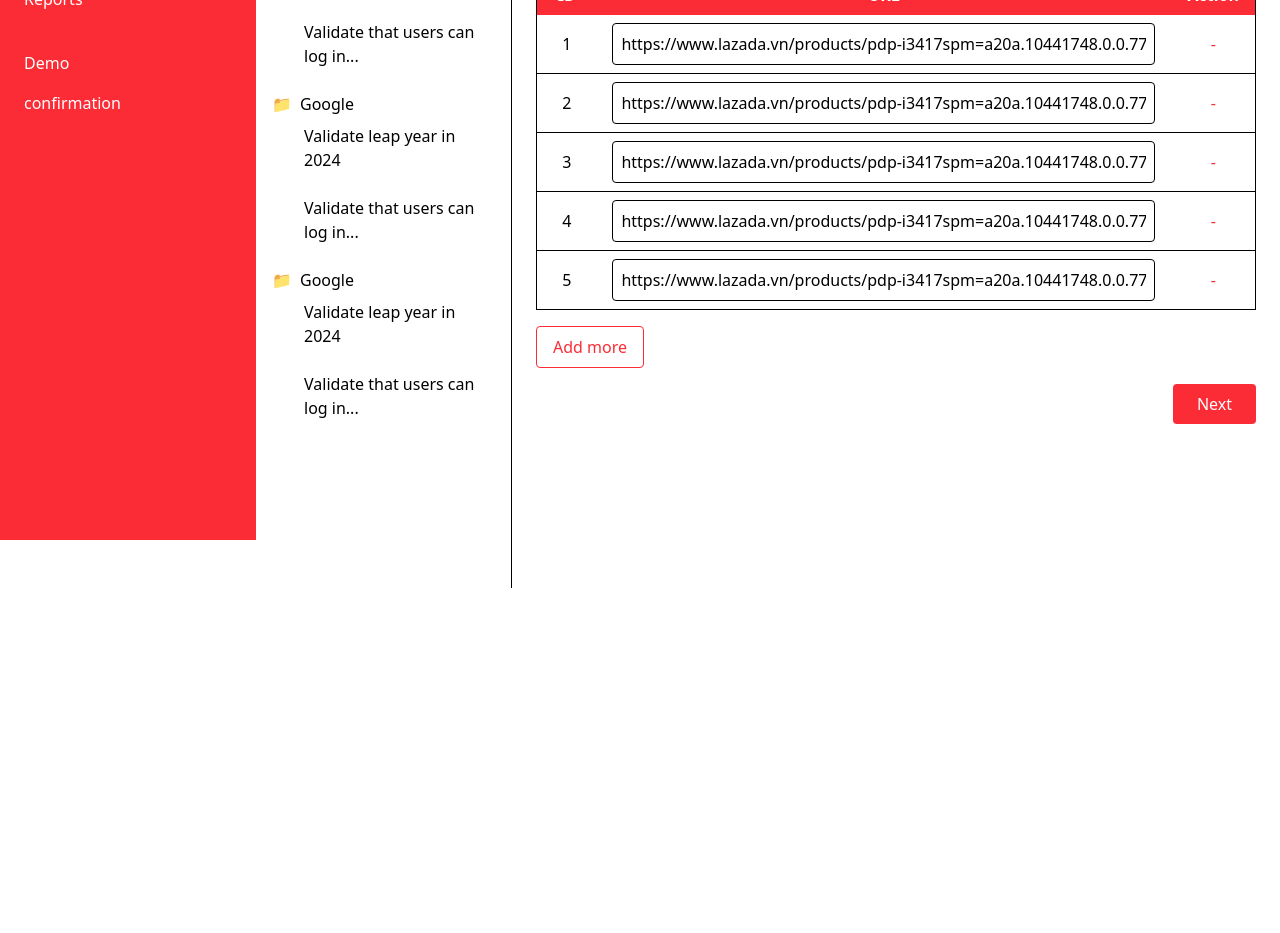
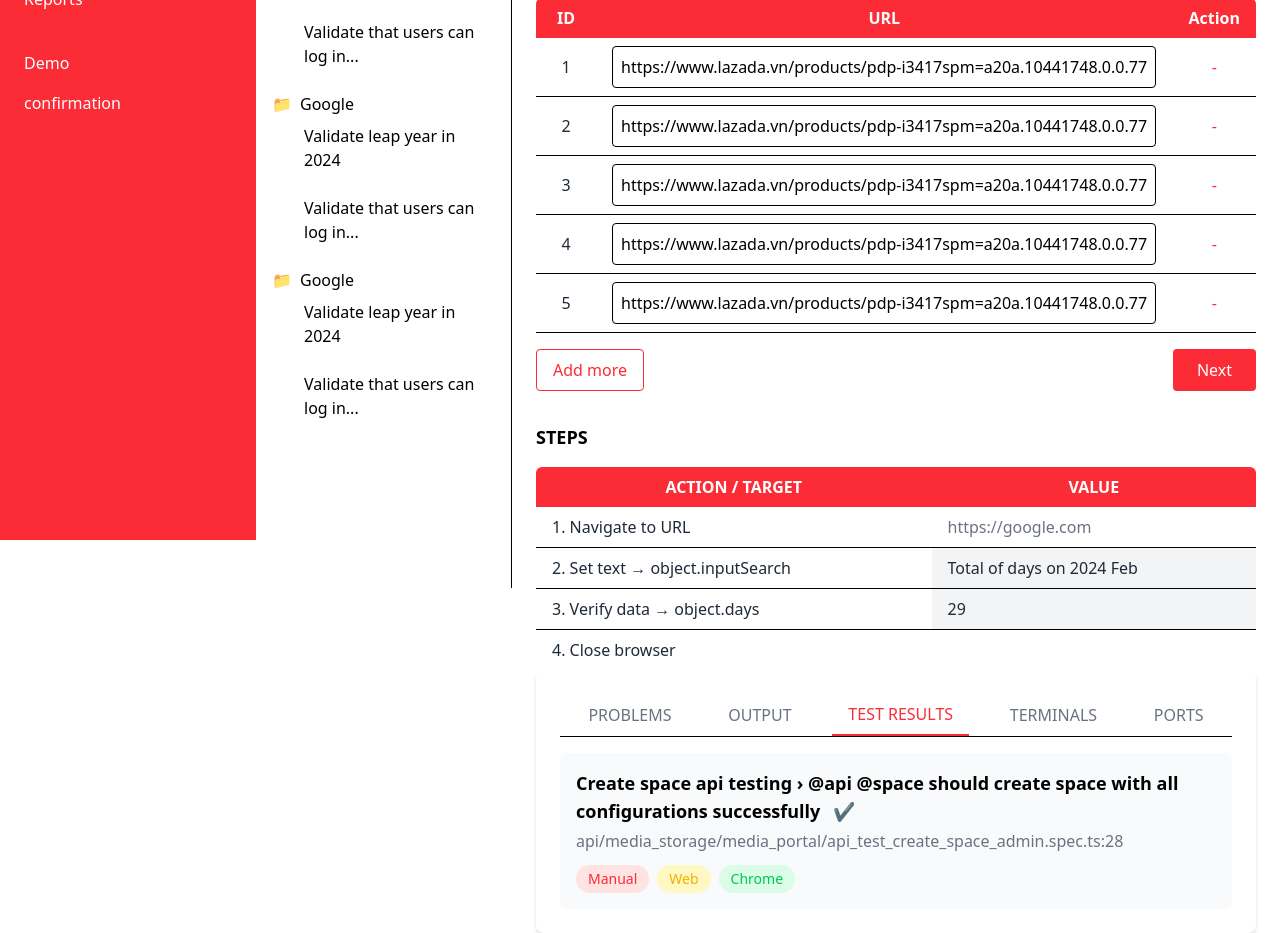
Before and after one commit to tqmark/mars0-fe, a Vue app: page /#/auto-testcase/1 in a window 1280 px wide. Shown: the part 260-1193 px from the top of the page. Before the commit the page ends 848 px from the top, so only its background shows below. Built offline with nearby package versions, Linux system fonts and the light colour scheme.

Commit message:
Added auto test case

```diff
--- a/src/components/AutomationTestCaseContent.vue
+++ b/src/components/AutomationTestCaseContent.vue
@@ -1,5 +1,4 @@
 <template>
-  <div class="w-3/4 p-6">
   <div class="flex justify-between items-center mb-4">
     <div class="flex space-x-4">
       <button class="text-white bg-red-500 px-4 py-2 rounded">Design</button>
@@ -12,30 +11,90 @@
   </div>
   <h2 class="text-2xl font-bold">Generated test case,...</h2>
   <p>Check the total number of days in February to know if the year is a leap year</p>
-    <div class="mt-4">
-      <h3 class="font-bold mb-2">SOURCE (input all Links used for this test case)</h3>
-      <table class="min-w-full bg-white border rounded-md">
+  <div class="w-full mt-8">
+    <h3 class="font-bold mb-4">SOURCE (input all Links used for this test case)</h3>
+    <table class="min-w-full border-collapse">
       <thead>
-        <tr class="bg-red-500 text-white">
-          <th class="py-2 px-4 w-1/12">ID</th>
-          <th class="py-2 px-4">URL</th>
-          <th class="py-2 px-4 w-1/12">Action</th>
+      <tr>
+        <th class="bg-red-500 text-white py-2 px-4 rounded-tl-md w-1/12">ID</th>
+        <th class="bg-red-500 text-white py-2 px-4">URL</th>
+        <th class="bg-red-500 text-white py-2 px-4 rounded-tr-md w-1/12">Action</th>
       </tr>
       </thead>
       <tbody>
-        <tr v-for="i in 5" :key="i" class="border-b">
-          <td class="py-2 px-4 text-center">{{ i }}</td>
+      <tr v-for="(url, index) in urls" :key="index" class="border-b">
+        <td class="py-2 px-4 text-center text-gray-800">{{ index + 1 }}</td>
         <td class="py-2 px-4">
-            <input type="text" class="w-full border p-2 rounded" value="https://www.lazada.vn/products/pdp-i3417spm=a20a.10441748.0.0.77cd4f79CaP6yV" />
+          <input type="text" v-model="url.link" class="w-full border p-2 rounded" />
         </td>
         <td class="py-2 px-4 text-center">
-            <button class="text-red-500">-</button>
+          <button @click="removeUrl(index)" class="text-red-500">-</button>
         </td>
       </tr>
       </tbody>
     </table>
-      <button class="text-red-500 border border-red-500 px-4 py-2 rounded mt-4">Add more</button>
+    <div class="flex justify-between mt-4">
+      <button @click="addUrl" class="text-red-500 border border-red-500 px-4 py-2 rounded">Add more</button>
+      <button class="text-white bg-red-500 px-6 py-2 rounded">Next</button>
     </div>
-    <button class="text-white bg-red-500 px-6 py-2 rounded mt-4 float-right">Next</button>
   </div>
+
+  <div class="w-full mt-8">
+    <h2 class="text-lg font-bold mb-4">STEPS</h2>
+    <table class="min-w-full border-collapse">
+      <thead>
+      <tr>
+        <th class="bg-red-500 text-white py-2 px-4 rounded-tl-md">ACTION / TARGET</th>
+        <th class="bg-red-500 text-white py-2 px-4 rounded-tr-md">VALUE</th>
+      </tr>
+      </thead>
+      <tbody>
+      <tr class="border-b">
+        <td class="py-2 px-4 text-gray-800">1. Navigate to URL</td>
+        <td class="py-2 px-4 text-gray-500">https://google.com</td>
+      </tr>
+      <tr class="border-b">
+        <td class="py-2 px-4 text-gray-800">2. Set text → object.inputSearch</td>
+        <td class="py-2 px-4 text-gray-800 bg-gray-100">Total of days on 2024 Feb</td>
+      </tr>
+      <tr class="border-b">
+        <td class="py-2 px-4 text-gray-800">3. Verify data → object.days</td>
+        <td class="py-2 px-4 text-gray-800 bg-gray-100">29</td>
+      </tr>
+      <tr>
+        <td class="py-2 px-4 text-gray-800">4. Close browser</td>
+        <td class="py-2 px-4"></td>
+      </tr>
+      </tbody>
+    </table>
+  </div>
+
 </template>
+
+<script>
+export default {
+  data() {
+    return {
+      urls: [
+        { link: "https://www.lazada.vn/products/pdp-i3417spm=a20a.10441748.0.0.77cd4f79CaP6yV" },
+        { link: "https://www.lazada.vn/products/pdp-i3417spm=a20a.10441748.0.0.77cd4f79CaP6yV" },
+        { link: "https://www.lazada.vn/products/pdp-i3417spm=a20a.10441748.0.0.77cd4f79CaP6yV" },
+        { link: "https://www.lazada.vn/products/pdp-i3417spm=a20a.10441748.0.0.77cd4f79CaP6yV" },
+        { link: "https://www.lazada.vn/products/pdp-i3417spm=a20a.10441748.0.0.77cd4f79CaP6yV" }
+      ]
+    };
+  },
+  methods: {
+    addUrl() {
+      this.urls.push({ link: "" });
+    },
+    removeUrl(index) {
+      this.urls.splice(index, 1);
+    }
+  }
+};
+</script>
+
+<style scoped>
+/* Add any additional styles here */
+</style>
--- /dev/null
+++ b/src/components/AutomationTestResult.vue
@@ -0,0 +1,38 @@
+<template>
+  <div class="p-6 bg-white shadow-md rounded-lg">
+    <!-- Tabs -->
+    <div class="flex justify-around border-b mb-4">
+      <button class="py-2 px-4 text-gray-500 hover:text-red-500 focus:outline-none">
+        PROBLEMS
+      </button>
+      <button class="py-2 px-4 text-gray-500 hover:text-red-500 focus:outline-none">
+        OUTPUT
+      </button>
+      <button class="py-2 px-4 text-red-500 border-b-2 border-red-500 focus:outline-none">
+        TEST RESULTS
+      </button>
+      <button class="py-2 px-4 text-gray-500 hover:text-red-500 focus:outline-none">
+        TERMINALS
+      </button>
+      <button class="py-2 px-4 text-gray-500 hover:text-red-500 focus:outline-none">
+        PORTS
+      </button>
+    </div>
+
+    <!-- Content -->
+    <div class="p-4 bg-gray-50 rounded-lg">
+      <p class="font-semibold text-lg">
+        Create space api testing › @api @space should create space with all configurations successfully
+        <span class="text-green-500 ml-2">✔️</span>
+      </p>
+      <p class="text-gray-500 mt-1">
+        api/media_storage/media_portal/api_test_create_space_admin.spec.ts:28
+      </p>
+      <div class="flex space-x-2 mt-3">
+        <span class="bg-red-100 text-red-500 px-3 py-1 rounded-full text-sm">Manual</span>
+        <span class="bg-yellow-100 text-yellow-500 px-3 py-1 rounded-full text-sm">Web</span>
+        <span class="bg-green-100 text-green-500 px-3 py-1 rounded-full text-sm">Chrome</span>
+      </div>
+    </div>
+  </div>
+</template>
--- a/src/views/AutomationTestcaseView.vue
+++ b/src/views/AutomationTestcaseView.vue
@@ -1,7 +1,10 @@
 <template>
   <div class="flex h-screen">
     <AutomationTestCaseSidebar />
+    <div class="w-3/4 p-6">
     <AutomationTestCaseContent />
+    <AutomationTestResult />
+    </div>
   </div>
 </template>
 <script setup lang="ts">
@@ -9,6 +12,7 @@ import AutomationTestCaseSidebar from '@/components/AutomationTestCaseSidebar.vu
 import AutomationTestCaseContent from '@/components/AutomationTestCaseContent.vue'
 import { useRoute } from 'vue-router'
 import { toRefs } from 'vue'
+import AutomationTestResult from '@/components/AutomationTestResult.vue'
 
 const route = useRoute();
 const { id } = toRefs(route.params);
```
Lines whose indentation alone changed are shown as unchanged.
